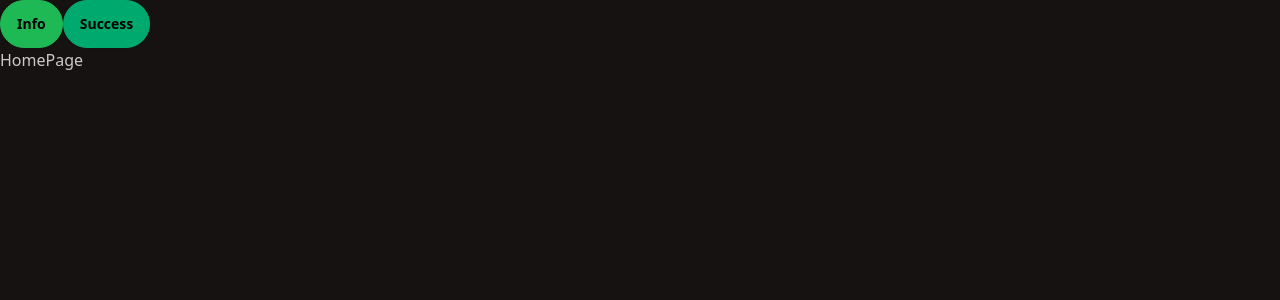
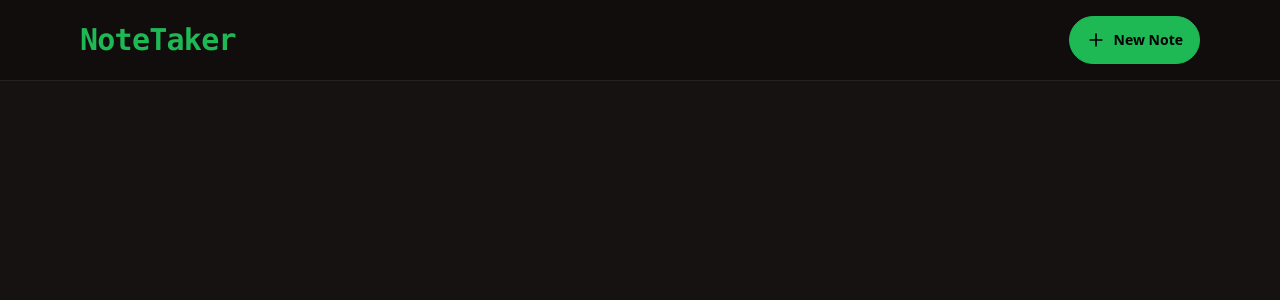
Before and after one commit to ArfinHasib/MERN-ThinkNote, a React app in the folder frontend/: page / in a window 1280 px wide. Shown: the top 300 px of the page. Built offline with nearby package versions, Linux system fonts and the light colour scheme; the HTML template or start-up script is replaced by a standard one.

Commit message:
Rate Limit UI

```diff
--- a/frontend/package.json
+++ b/frontend/package.json
@@ -10,6 +10,8 @@
     "preview": "vite preview"
   },
   "dependencies": {
+    "axios": "^1.13.4",
+    "lucide-react": "^0.563.0",
     "react": "^19.2.0",
     "react-dom": "^19.2.0",
     "react-hot-toast": "^2.6.0",
--- a/frontend/src/App.jsx
+++ b/frontend/src/App.jsx
@@ -8,8 +8,6 @@
 const App = () => {
 	return (
 		<div data-theme="forest">
-			<button className="btn btn-primary">Info</button>
-			<button className="btn btn-success">Success</button>
 			<Routes>
 				<Route path="/" element={<HomePage />} />
 				<Route path="/create" element={<CreatePage />} />
--- /dev/null
+++ b/frontend/src/components/Navbar.jsx
@@ -0,0 +1,22 @@
+import { Link } from 'react-router';
+import { PlusIcon } from 'lucide-react';
+
+const Navbar = () => {
+	return (
+		<header className="bg-base-300 border-b border-base-content/10">
+			<div className="mx-auto max-w-6xl p-4">
+				<div className="flex items-center justify-between">
+					<h1 className="text-3xl font-bold text-primary font-mono tracking-tight">NoteTaker</h1>
+					<div className="flex items-center gap-4">
+						<Link to={'/create'} className="btn btn-primary">
+							<PlusIcon className="size-5" />
+							<span>New Note</span>
+						</Link>
+					</div>
+				</div>
+			</div>
+		</header>
+	);
+};
+
+export default Navbar;
--- /dev/null
+++ b/frontend/src/components/RateLimitedUI.jsx
@@ -0,0 +1,26 @@
+import { ZapIcon } from 'lucide-react';
+
+const RateLimitedUI = () => {
+	return (
+		<div className="max-w-6xl mx-auto px-4 py-8">
+			<div className="bg-primary/10 border border-primary/30 rounded-lg shadow-md">
+				<div className="flex flex-col md:flex-row items-center p-6">
+					<div className="flex-shrink-0 bg-primary/20 p-4 rounded-full mb-4 md:mb-0 md:mr-6">
+						<ZapIcon className="size-10 text-primary" />
+					</div>
+					<div className="flex-1 text-center md:text-left">
+						<h3 className="text-xl font-bold mb-2">Rate Limit Reached</h3>
+						<p className="text-base-content mb-1">
+							You've made too many requests in a short period. Please wait a moment.
+						</p>
+						<p className="text-sm text-base-content/70">
+							Try again in a few seconds for the best experience.
+						</p>
+					</div>
+				</div>
+			</div>
+		</div>
+	);
+};
+
+export default RateLimitedUI;
--- a/frontend/src/pages/HomePage.jsx
+++ b/frontend/src/pages/HomePage.jsx
@@ -1,5 +1,17 @@
+import { useState } from 'react';
+import Navbar from '../components/Navbar';
+import RateLimitedUI from '../components/RateLimitedUI';
+
 const HomePage = () => {
-	return <div>HomePage</div>;
+	const [isRateLimited, setIsRateLimited] = useState(false);
+
+	return (
+		<div className="min-h-screen">
+			<Navbar />
+
+			{isRateLimited && <RateLimitedUI />}
+		</div>
+	);
 };
 
 export default HomePage;
```
Also changed, not shown: 1 other file (tests, documents, lock files or other folders).
